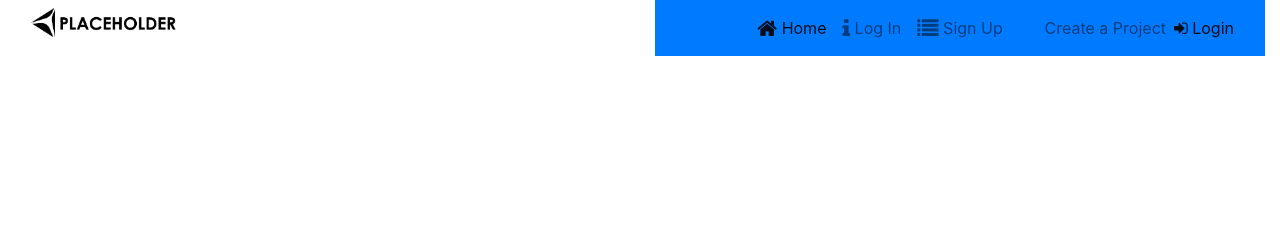
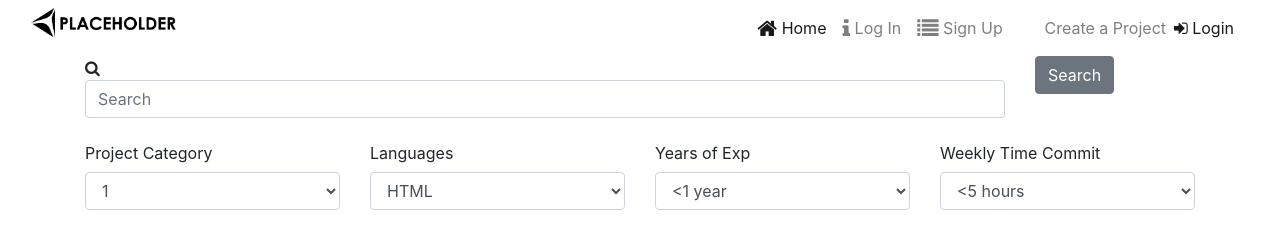
Before and after one commit to mikerchen/portfolio-proj, a website: page index.html in a window 1280 px wide. Drawn offline with nearby package versions, Linux system fonts and the light colour scheme.

Commit message:
search filter homepage 9.6.21

```diff
--- a/css/styles.css
+++ b/css/styles.css
@@ -0,0 +1,15 @@
+html, body {
+    height: 100%
+}
+
+.fill {
+    min-height: 100%;
+}
+
+.search {
+    position: absolute;
+    top: 50%;
+    left: 50%;
+    transform: translate(-50%, -50%);
+
+}
--- a/index.html
+++ b/index.html
@@ -26,9 +26,9 @@
 
                 </div>
                 <div class="col">
-                    <nav class="navbar navbar-expand-sm navbar-light sticky-top bg-primary">
+                    <nav class="navbar navbar-expand-sm navbar-light sticky-top ">
                         <div class="container">
-                             <button class="navbar-toggler" type="button" data-toggle="collapse" data-target="#nucampNavbar">
+                             <button class="navbar-toggler ml-auto" type="button" data-toggle="collapse" data-target="#nucampNavbar">
                                  <span class="navbar-toggler-icon"></span>
                              </button>
                              <div class="collapse navbar-collapse" id="nucampNavbar">
@@ -51,7 +51,64 @@
         </div>
     </header>
 
-
+    <div class="container fill">
+        <div class="row">
+            <div class="col-10">
+                <div class="form-group has-search align-self-center">
+                    <span class="fa fa-search form-control-feedback"></span>
+                    <input type="text" class="form-control" placeholder="Search">
+                </div>
+            </div>
+            <div class="col-2">
+                <button class="btn btn-secondary" type="submit">Search</button>
+            </div>
+        </div>
+        <div class="row">
+            <div class="col">
+                <label class="col-form-label" for="projCategory">Project Category</label>
+                <select name="projCategory" id="projCategory" class="form-control">
+                    <option value="1">1</option>
+                    <option value="2">2</option>
+                    <option value="3">3</option>
+                    <option value="4">4</option>
+                    <option value="5">5</option>
+                    <option value="6">6</option>
+                </select>
+            </div>
+            <div class="col">
+                <label class="col-form-label" for="languages">Languages</label>
+                <select name="languages" id="languages" class="form-control">
+                    <option value="1">HTML</option>
+                    <option value="2">CSS</option>
+                    <option value="3">JS</option>
+                    <option value="4">Python</option>
+                    <option value="5">C</option>
+                    <option value="6">C#</option>
+                    <option value="6">C++</option>
+                </select>
+            </div>
+            <div class="col">
+                <label class="col-form-label" for="yearsOfExp">Years of Exp</label>
+                <select name="yearsOfExp" id="yearsOfExp" class="form-control">
+                    <option value="1">&lt;1 year</option>
+                    <option value="2">1-3 years</option>
+                    <option value="3">3-5 years</option>
+                    <option value="4">5-10 years</option>
+                    <option value="5">10+ years</option>
+                </select>
+            </div>
+            <div class="col">
+                <label class="col-form-label" for="timeCommit">Weekly Time Commit</label>
+                <select name="timeCommit" id="timeCommit" class="form-control">
+                    <option value="1">&lt;5 hours</option>
+                    <option value="2">5-10 hours</option>
+                    <option value="3">10-20 hours</option>
+                    <option value="4">20-40 hours</option>
+                    <option value="5">40+ hours</option>
+                </select>
+            </div>
+        </div>
+    </div>
 
 
     <!-- jQuery must come first, then Popper.js, then the Bootstrap JavaScript plugins.-->
```
